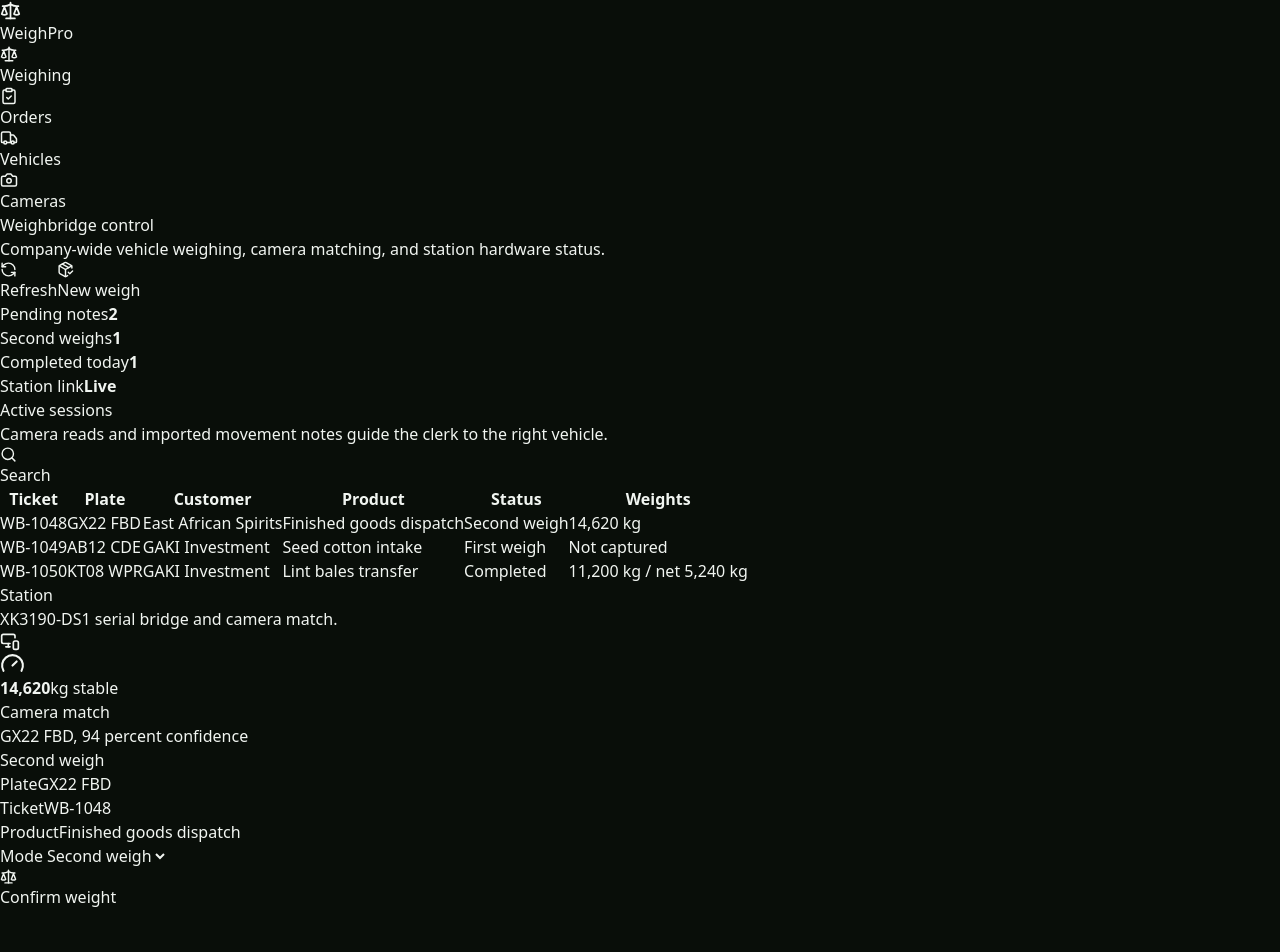
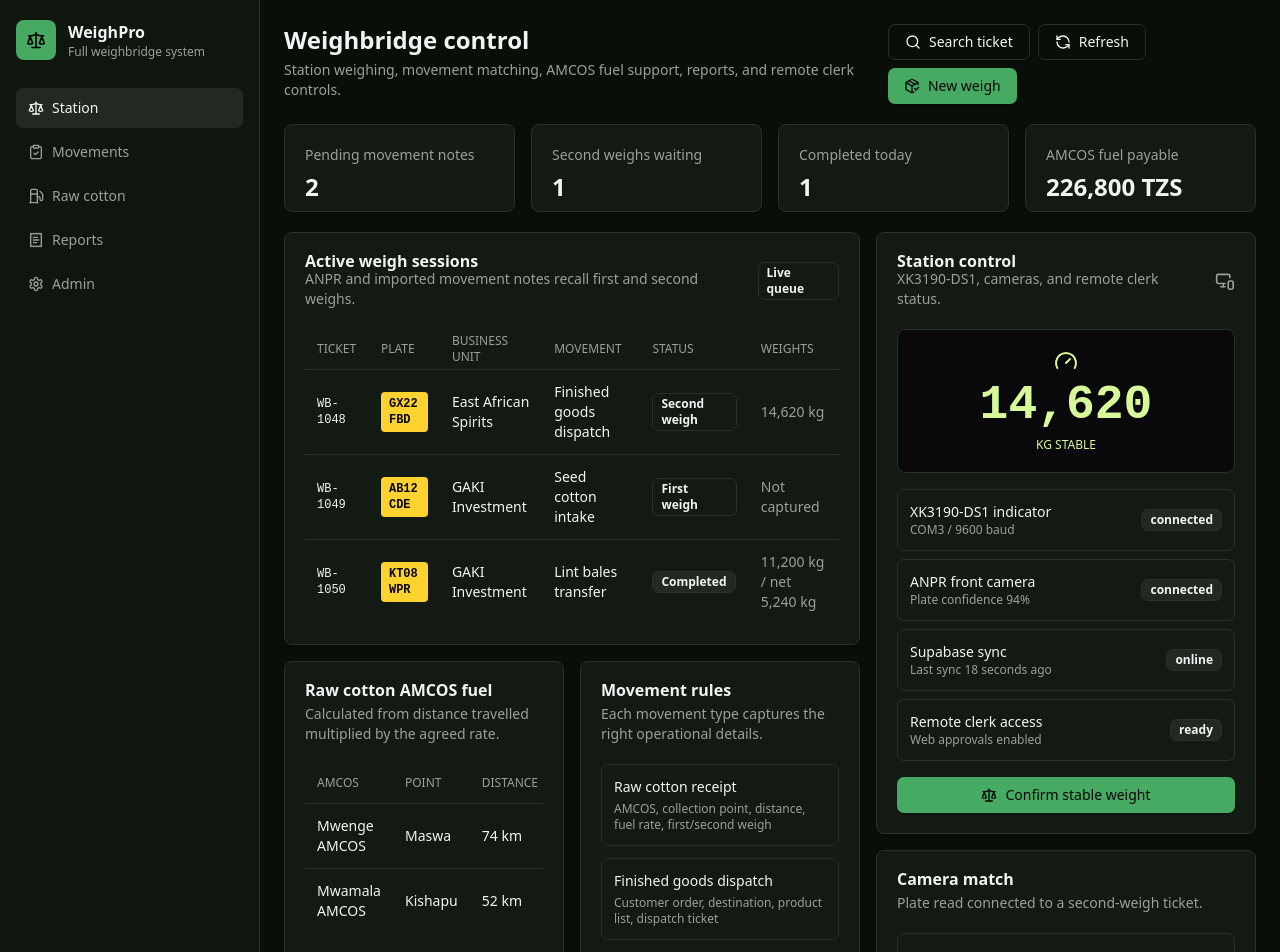
Before and after one commit to allenki1eo/weighpro, a Next.js app in the folder apps/web/: page / in a window 1280 px wide. Shown: the top 952 px of the page. Before the commit the page ends 909 px from the top, so only its background shows below. Built offline with nearby package versions, Linux system fonts and the light colour scheme.

Commit message:
Build shadcn operations dashboard

```diff
--- a/apps/web/app/page.tsx
+++ b/apps/web/app/page.tsx
@@ -1,21 +1,40 @@
 import {
+  Activity,
   Camera,
   ClipboardCheck,
+  Fuel,
   Gauge,
   MonitorSmartphone,
   PackageCheck,
+  ReceiptText,
   RefreshCcw,
   Scale,
   Search,
+  Settings,
+  ShieldCheck,
   Truck,
+  Wifi,
 } from "lucide-react";
-import { pendingOrders, sessions } from "../lib/sample-data";
+import { Badge } from "@/components/ui/badge";
+import { Button } from "@/components/ui/button";
+import { Card, CardContent, CardDescription, CardHeader, CardTitle } from "@/components/ui/card";
+import { Table, TableBody, TableCell, TableHead, TableHeader, TableRow } from "@/components/ui/table";
+import {
+  auditItems,
+  movementTypes,
+  pendingOrders,
+  rawCottonFuelRows,
+  reportCards,
+  sessions,
+  stationDevices,
+} from "../lib/sample-data";
 
 const nav = [
-  { label: "Weighing", icon: Scale, active: true },
-  { label: "Orders", icon: ClipboardCheck },
-  { label: "Vehicles", icon: Truck },
-  { label: "Cameras", icon: Camera },
+  { label: "Station", icon: Scale, active: true },
+  { label: "Movements", icon: ClipboardCheck },
+  { label: "Raw cotton", icon: Fuel },
+  { label: "Reports", icon: ReceiptText },
+  { label: "Admin", icon: Settings },
 ];
 
 function statusLabel(status: string) {
@@ -31,170 +50,299 @@ function statusLabel(status: string) {
   }
 }
 
+function formatCurrency(value: number, currency = "TZS") {
+  return `${value.toLocaleString()} ${currency}`;
+}
+
 export default function Home() {
   const activeSecondWeighs = sessions.filter((session) => session.status === "awaiting_second_weight").length;
   const completedToday = sessions.filter((session) => session.status === "completed").length;
+  const fuelPayable = rawCottonFuelRows.reduce((total, row) => total + row.payable, 0);
 
   return (
-    <main className="app-shell">
-      <aside className="sidebar">
-        <div className="brand">
-          <div className="brand-mark">
-            <Scale size={21} />
+    <main className="min-h-screen bg-background text-foreground">
+      <div className="grid min-h-screen grid-cols-[260px_1fr] max-lg:grid-cols-1">
+        <aside className="border-r bg-card/70 px-4 py-5 max-lg:border-b max-lg:border-r-0">
+          <div className="mb-7 flex items-center gap-3">
+            <div className="grid h-10 w-10 place-items-center rounded-lg bg-primary text-primary-foreground">
+              <Scale className="h-5 w-5" />
             </div>
-          <span>WeighPro</span>
+            <div>
+              <div className="font-semibold">WeighPro</div>
+              <div className="text-xs text-muted-foreground">Full weighbridge system</div>
             </div>
-        <nav className="nav" aria-label="Main navigation">
+          </div>
+          <nav className="grid gap-1 max-lg:grid-cols-5 max-sm:grid-cols-2" aria-label="Main navigation">
             {nav.map((item) => (
-            <div className={item.active ? "nav-item active" : "nav-item"} key={item.label}>
-              <item.icon size={18} />
+              <div
+                className={
+                  item.active
+                    ? "flex min-h-10 items-center gap-2 rounded-md bg-secondary px-3 text-sm font-medium"
+                    : "flex min-h-10 items-center gap-2 rounded-md px-3 text-sm text-muted-foreground"
+                }
+                key={item.label}
+              >
+                <item.icon className="h-4 w-4" />
                 <span>{item.label}</span>
               </div>
             ))}
           </nav>
         </aside>
 
-      <section className="main">
-        <div className="topbar">
+        <section className="min-w-0 p-5 lg:p-6">
+          <div className="mb-5 flex items-start justify-between gap-4 max-md:flex-col">
             <div>
-            <h1>Weighbridge control</h1>
-            <p className="subtle">Company-wide vehicle weighing, camera matching, and station hardware status.</p>
+              <h1 className="text-2xl font-semibold tracking-normal">Weighbridge control</h1>
+              <p className="mt-1 text-sm text-muted-foreground">
+                Station weighing, movement matching, AMCOS fuel support, reports, and remote clerk controls.
+              </p>
             </div>
-          <div className="toolbar">
-            <button className="button" title="Refresh station data">
-              <RefreshCcw size={17} />
+            <div className="flex flex-wrap gap-2">
+              <Button variant="outline">
+                <Search />
+                Search ticket
+              </Button>
+              <Button variant="outline">
+                <RefreshCcw />
                 Refresh
-            </button>
-            <button className="button primary">
-              <PackageCheck size={17} />
+              </Button>
+              <Button>
+                <PackageCheck />
                 New weigh
-            </button>
+              </Button>
             </div>
           </div>
 
-        <div className="metric-row">
-          <div className="metric">
-            <span className="subtle">Pending notes</span>
-            <strong>{pendingOrders.length}</strong>
+          <div className="mb-5 grid gap-4 md:grid-cols-2 xl:grid-cols-4">
+            <Card>
+              <CardHeader className="pb-2">
+                <CardDescription>Pending movement notes</CardDescription>
+                <CardTitle className="text-2xl">{pendingOrders.length}</CardTitle>
+              </CardHeader>
+            </Card>
+            <Card>
+              <CardHeader className="pb-2">
+                <CardDescription>Second weighs waiting</CardDescription>
+                <CardTitle className="text-2xl">{activeSecondWeighs}</CardTitle>
+              </CardHeader>
+            </Card>
+            <Card>
+              <CardHeader className="pb-2">
+                <CardDescription>Completed today</CardDescription>
+                <CardTitle className="text-2xl">{completedToday}</CardTitle>
+              </CardHeader>
+            </Card>
+            <Card>
+              <CardHeader className="pb-2">
+                <CardDescription>AMCOS fuel payable</CardDescription>
+                <CardTitle className="text-2xl">{formatCurrency(fuelPayable)}</CardTitle>
+              </CardHeader>
+            </Card>
           </div>
-          <div className="metric">
-            <span className="subtle">Second weighs</span>
-            <strong>{activeSecondWeighs}</strong>
+
+          <div className="grid gap-4 xl:grid-cols-[1fr_380px]">
+            <div className="grid gap-4">
+              <Card>
+                <CardHeader className="flex-row items-center justify-between gap-4 space-y-0">
+                  <div>
+                    <CardTitle>Active weigh sessions</CardTitle>
+                    <CardDescription>ANPR and imported movement notes recall first and second weighs.</CardDescription>
                   </div>
-          <div className="metric">
-            <span className="subtle">Completed today</span>
-            <strong>{completedToday}</strong>
+                  <Badge variant="outline">Live queue</Badge>
+                </CardHeader>
+                <CardContent>
+                  <Table>
+                    <TableHeader>
+                      <TableRow>
+                        <TableHead>Ticket</TableHead>
+                        <TableHead>Plate</TableHead>
+                        <TableHead>Business unit</TableHead>
+                        <TableHead>Movement</TableHead>
+                        <TableHead>Status</TableHead>
+                        <TableHead>Weights</TableHead>
+                      </TableRow>
+                    </TableHeader>
+                    <TableBody>
+                      {sessions.map((session) => (
+                        <TableRow key={session.id}>
+                          <TableCell className="font-mono text-xs">{session.id}</TableCell>
+                          <TableCell>
+                            <span className="inline-flex rounded bg-amber-300 px-2 py-1 font-mono text-xs font-bold text-zinc-950">
+                              {session.plate}
+                            </span>
+                          </TableCell>
+                          <TableCell>{session.customerName}</TableCell>
+                          <TableCell>{session.product}</TableCell>
+                          <TableCell>
+                            <Badge variant={session.status === "completed" ? "secondary" : "outline"}>
+                              {statusLabel(session.status)}
+                            </Badge>
+                          </TableCell>
+                          <TableCell className="text-muted-foreground">
+                            {session.firstWeightKg ? `${session.firstWeightKg.toLocaleString()} kg` : "Not captured"}
+                            {session.netWeightKg ? ` / net ${session.netWeightKg.toLocaleString()} kg` : ""}
+                          </TableCell>
+                        </TableRow>
+                      ))}
+                    </TableBody>
+                  </Table>
+                </CardContent>
+              </Card>
+
+              <div className="grid gap-4 lg:grid-cols-2">
+                <Card>
+                  <CardHeader>
+                    <CardTitle>Raw cotton AMCOS fuel</CardTitle>
+                    <CardDescription>Calculated from distance travelled multiplied by the agreed rate.</CardDescription>
+                  </CardHeader>
+                  <CardContent>
+                    <Table>
+                      <TableHeader>
+                        <TableRow>
+                          <TableHead>AMCOS</TableHead>
+                          <TableHead>Point</TableHead>
+                          <TableHead>Distance</TableHead>
+                          <TableHead>Payable</TableHead>
+                        </TableRow>
+                      </TableHeader>
+                      <TableBody>
+                        {rawCottonFuelRows.map((row) => (
+                          <TableRow key={`${row.amcosName}-${row.plate}`}>
+                            <TableCell>{row.amcosName}</TableCell>
+                            <TableCell>{row.collectionPoint}</TableCell>
+                            <TableCell>{row.distanceKm} km</TableCell>
+                            <TableCell>{formatCurrency(row.payable, row.fuelCurrency)}</TableCell>
+                          </TableRow>
+                        ))}
+                      </TableBody>
+                    </Table>
+                  </CardContent>
+                </Card>
+
+                <Card>
+                  <CardHeader>
+                    <CardTitle>Movement rules</CardTitle>
+                    <CardDescription>Each movement type captures the right operational details.</CardDescription>
+                  </CardHeader>
+                  <CardContent className="grid gap-3">
+                    {movementTypes.map((movement) => (
+                      <div className="rounded-md border p-3" key={movement.name}>
+                        <div className="text-sm font-medium">{movement.name}</div>
+                        <div className="mt-1 text-xs text-muted-foreground">{movement.rule}</div>
                       </div>
-          <div className="metric">
-            <span className="subtle">Station link</span>
-            <strong>Live</strong>
+                    ))}
+                  </CardContent>
+                </Card>
               </div>
             </div>
 
-        <div className="dashboard">
-          <section className="band">
-            <div className="band-header">
+            <aside className="grid gap-4 self-start">
+              <Card>
+                <CardHeader>
+                  <div className="flex items-center justify-between gap-3">
                     <div>
-                <h2>Active sessions</h2>
-                <p className="subtle">Camera reads and imported movement notes guide the clerk to the right vehicle.</p>
+                      <CardTitle>Station control</CardTitle>
+                      <CardDescription>XK3190-DS1, cameras, and remote clerk status.</CardDescription>
                     </div>
-              <button className="button" title="Search vehicles and sessions">
-                <Search size={17} />
-                Search
-              </button>
+                    <MonitorSmartphone className="h-5 w-5 text-muted-foreground" />
                   </div>
-            <div className="table-wrap">
-              <table className="table">
-                <thead>
-                  <tr>
-                    <th>Ticket</th>
-                    <th>Plate</th>
-                    <th>Customer</th>
-                    <th>Product</th>
-                    <th>Status</th>
-                    <th>Weights</th>
-                  </tr>
-                </thead>
-                <tbody>
-                  {sessions.map((session) => (
-                    <tr key={session.id}>
-                      <td>{session.id}</td>
-                      <td>
-                        <span className="plate">{session.plate}</span>
-                      </td>
-                      <td>{session.customerName}</td>
-                      <td>{session.product}</td>
-                      <td>
-                        <span className={session.status === "awaiting_second_weight" ? "status second" : "status"}>
-                          {statusLabel(session.status)}
-                        </span>
-                      </td>
-                      <td>
-                        {session.firstWeightKg ? `${session.firstWeightKg.toLocaleString()} kg` : "Not captured"}
-                        {session.netWeightKg ? ` / net ${session.netWeightKg.toLocaleString()} kg` : ""}
-                      </td>
-                    </tr>
+                </CardHeader>
+                <CardContent className="grid gap-4">
+                  <div className="grid min-h-36 place-items-center rounded-lg border bg-zinc-950 text-center text-lime-200">
+                    <div>
+                      <Gauge className="mx-auto mb-2 h-6 w-6" />
+                      <div className="font-mono text-5xl font-semibold leading-none">14,620</div>
+                      <div className="mt-2 text-xs uppercase tracking-normal">kg stable</div>
+                    </div>
+                  </div>
+                  <div className="grid gap-2">
+                    {stationDevices.map((device) => (
+                      <div className="flex items-center justify-between gap-3 rounded-md border p-3" key={device.name}>
+                        <div>
+                          <div className="text-sm font-medium">{device.name}</div>
+                          <div className="text-xs text-muted-foreground">{device.detail}</div>
+                        </div>
+                        <Badge variant="secondary">{device.status}</Badge>
+                      </div>
                     ))}
-                </tbody>
-              </table>
+                  </div>
+                  <Button className="w-full">
+                    <Scale />
+                    Confirm stable weight
+                  </Button>
+                </CardContent>
+              </Card>
+
+              <Card>
+                <CardHeader>
+                  <CardTitle>Camera match</CardTitle>
+                  <CardDescription>Plate read connected to a second-weigh ticket.</CardDescription>
+                </CardHeader>
+                <CardContent className="grid gap-3">
+                  <div className="flex items-center justify-between rounded-md border p-3">
+                    <div>
+                      <div className="font-mono text-lg font-semibold">GX22 FBD</div>
+                      <div className="text-xs text-muted-foreground">94% confidence</div>
+                    </div>
+                    <Badge variant="outline">Second weigh</Badge>
+                  </div>
+                  <div className="grid grid-cols-2 gap-2 text-sm">
+                    <div className="rounded-md bg-muted p-3">
+                      <div className="text-xs text-muted-foreground">Ticket</div>
+                      <div className="font-mono">WB-1048</div>
+                    </div>
+                    <div className="rounded-md bg-muted p-3">
+                      <div className="text-xs text-muted-foreground">Mode</div>
+                      <div>Second weigh</div>
+                    </div>
+                  </div>
+                </CardContent>
+              </Card>
+            </aside>
+          </div>
+
+          <div className="mt-4 grid gap-4 xl:grid-cols-[1fr_380px]">
+            <Card>
+              <CardHeader>
+                <CardTitle>Reports and controls</CardTitle>
+                <CardDescription>Supervisor view for finance, procurement, dispatch, and audit.</CardDescription>
+              </CardHeader>
+              <CardContent className="grid gap-3 md:grid-cols-2 xl:grid-cols-4">
+                {reportCards.map((report) => (
+                  <div className="rounded-md border p-3" key={report.title}>
+                    <div className="text-xs text-muted-foreground">{report.title}</div>
+                    <div className="mt-2 text-lg font-semibold">{report.value}</div>
+                    <div className="mt-1 text-xs text-muted-foreground">{report.detail}</div>
+                  </div>
+                ))}
+              </CardContent>
+            </Card>
+
+            <Card>
+              <CardHeader>
+                <CardTitle>Audit trail</CardTitle>
+                <CardDescription>Every match, approval, weight, and override stays traceable.</CardDescription>
+              </CardHeader>
+              <CardContent className="grid gap-3">
+                {auditItems.map((item) => (
+                  <div className="flex gap-3 text-sm" key={item}>
+                    <ShieldCheck className="mt-0.5 h-4 w-4 text-primary" />
+                    <span className="text-muted-foreground">{item}</span>
+                  </div>
+                ))}
+                <div className="flex gap-3 text-sm">
+                  <Wifi className="mt-0.5 h-4 w-4 text-primary" />
+                  <span className="text-muted-foreground">Remote web access ready for approved clerks.</span>
+                </div>
+                <div className="flex gap-3 text-sm">
+                  <Activity className="mt-0.5 h-4 w-4 text-primary" />
+                  <span className="text-muted-foreground">Manual overrides require supervisor review.</span>
+                </div>
+              </CardContent>
+            </Card>
           </div>
         </section>
-
-          <aside className="band">
-            <div className="band-header">
-              <div>
-                <h2>Station</h2>
-                <p className="subtle">XK3190-DS1 serial bridge and camera match.</p>
       </div>
-              <MonitorSmartphone size={20} aria-hidden />
-            </div>
-            <div className="station-panel">
-              <div className="weight-readout" aria-label="Current scale weight">
-                <div>
-                  <Gauge size={25} />
-                  <strong>14,620</strong>
-                  <span>kg stable</span>
-                </div>
-              </div>
-
-              <div className="camera-match">
-                <div className="match-header">
-                  <div>
-                    <h3>Camera match</h3>
-                    <p className="subtle">GX22 FBD, 94 percent confidence</p>
-                  </div>
-                  <span className="status alert">Second weigh</span>
-                </div>
-                <div className="form-grid">
-                  <div className="field">
-                    <label htmlFor="plate">Plate</label>
-                    <input id="plate" defaultValue="GX22 FBD" />
-                  </div>
-                  <div className="field">
-                    <label htmlFor="ticket">Ticket</label>
-                    <input id="ticket" defaultValue="WB-1048" />
-                  </div>
-                  <div className="field">
-                    <label htmlFor="product">Product</label>
-                    <input id="product" defaultValue="Finished goods dispatch" />
-                  </div>
-                  <div className="field">
-                    <label htmlFor="mode">Mode</label>
-                    <select id="mode" defaultValue="second">
-                      <option value="first">First weigh</option>
-                      <option value="second">Second weigh</option>
-                    </select>
-                  </div>
-                </div>
-                <button className="button primary">
-                  <Scale size={17} />
-                  Confirm weight
-                </button>
-              </div>
-            </div>
-          </aside>
-        </div>
-      </section>
     </main>
   );
 }
```
Lines whose indentation alone changed are shown as unchanged.
